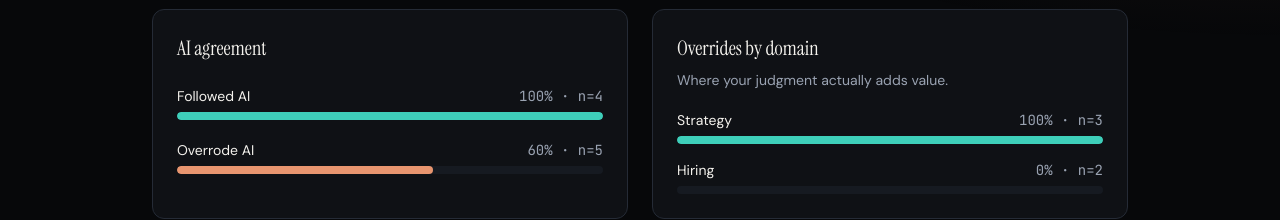
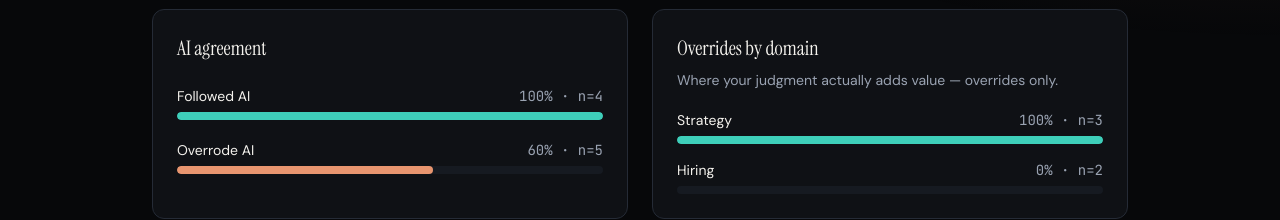
Before and after one commit to shaileshdev4/crux, a Next.js app: page /reflect in a window 1280 px wide. Shown: the part 280-500 px from the top of the page. Built offline with nearby package versions, Linux system fonts and the light colour scheme; no server answers.

Commit message:
clarify override domain chart

```diff
--- a/components/AgreementView.tsx
+++ b/components/AgreementView.tsx
@@ -34,7 +34,7 @@ export function AgreementView({ ledger }: { ledger: Decision[] }) {
           Overrides by domain
         </h3>
         <p className="text-sm text-ink-2 mb-5">
-          Where your judgment actually adds value.
+          Where your judgment actually adds value — overrides only.
         </p>
         <div className="space-y-4">
           {cats.length === 0 ? (
```
